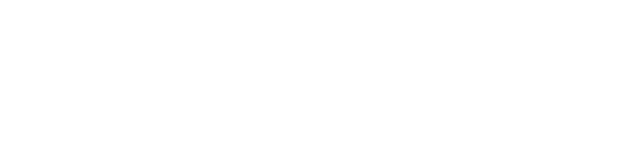
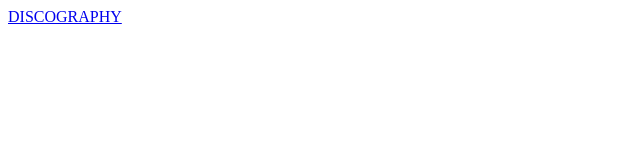
Before and after one commit to mythearixe/mythearixe.github.io, a plain HTML site: page index.html in a window 1280 px wide. Shown: the whole page, without its empty margins (0-640 px from the left). Drawn offline with Linux system fonts and the light colour scheme.

Commit message:
Update index.html

```diff
--- a/index.html
+++ b/index.html
@@ -6,6 +6,6 @@
     <title>Document</title>
 </head>
 <body>
-    <link rel="stylesheet" href="/discography/">
+    <a href="discography/">DISCOGRAPHY</a>
 </body>
 </html>
```
